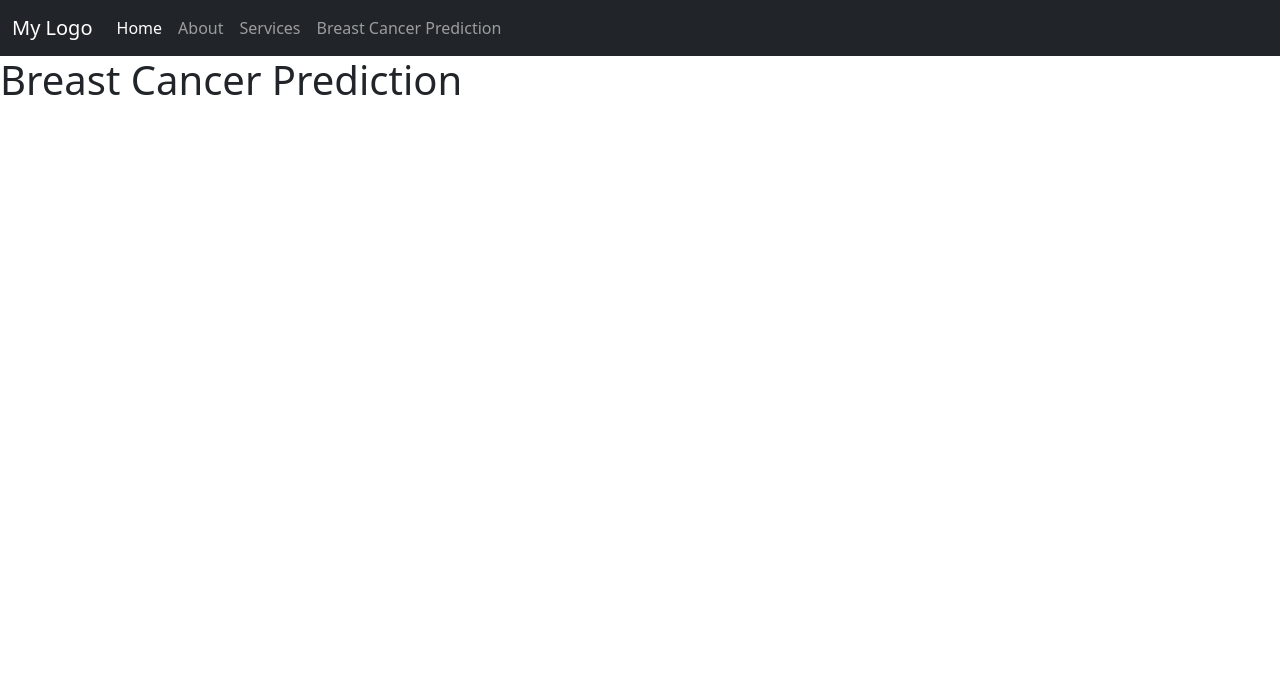
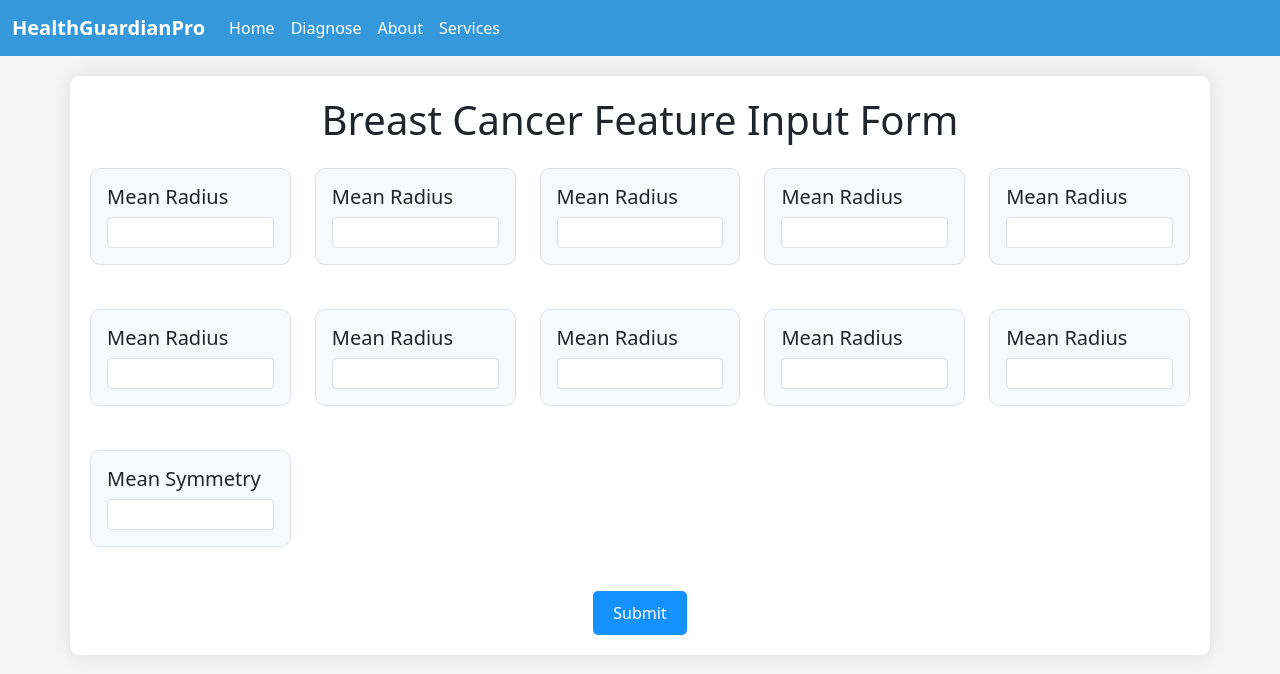
Before and after one commit to kaushan2021/multiple-disease-prediction, a Django app: template disease_predictor/predictor/templates/breast_cancer_prediction.html in a window 1280 px wide. Shown: the top 674 px of the page. Run offline with Django 4.2, Linux system fonts and the light colour scheme; the template is opened without the code that fills it, so the values that code supplies are empty.

Commit message:
input form re design

```diff
--- a/disease_predictor/predictor/templates/breast_cancer_prediction.html
+++ b/disease_predictor/predictor/templates/breast_cancer_prediction.html
@@ -12,8 +12,140 @@
 <div id="nav_bar">
     {% include 'nav_bar.html' %}
 </div>
+<!-- Custom CSS -->
+<style>
+    body {
+        background-color: #f5f5f5;
+    }
+
+    .container {
+        background-color: #ffffff;
+        border-radius: 10px;
+        box-shadow: 0 0 20px rgba(0, 0, 0, 0.1);
+        padding: 20px;
+        margin-top: 20px;
+    }
+
+    .card {
+        background-color: #f8f9fa;
+        border: 1px solid #dee2e6;
+        border-radius: 10px;
+        margin-bottom: 20px;
+    }
+
+    .btn-submit {
+        background-color: #1291ff;
+        color: #ffffff;
+        border: none;
+        border-radius: 5px;
+        padding: 10px 20px;
+    }
+</style>
+</head>
 <body>
-    <h1>Breast Cancer Prediction</h1>
+
+<div class="container">
+<h1 class="mb-4 text-center">Breast Cancer Feature Input Form</h1>
+<div class="row row-cols-1 row-cols-md-5 g-4">
+    <!-- Input Fields -->
+    <div class="col">
+        <div class="card">
+            <div class="card-body">
+                <h5 class="card-title">Mean Radius</h5>
+                <input type="number" class="form-control form-control-sm" id="mean_radius" name="mean_radius" required step="any">
+            </div>
+        </div>
+    </div>
+    <div class="col">
+        <div class="card">
+            <div class="card-body">
+                <h5 class="card-title">Mean Radius</h5>
+                <input type="number" class="form-control form-control-sm" id="mean_radius" name="mean_radius" required step="any">
+            </div>
+        </div>
+    </div>
+    <div class="col">
+        <div class="card">
+            <div class="card-body">
+                <h5 class="card-title">Mean Radius</h5>
+                <input type="number" class="form-control form-control-sm" id="mean_radius" name="mean_radius" required step="any">
+            </div>
+        </div>
+    </div>
+    <div class="col">
+        <div class="card">
+            <div class="card-body">
+                <h5 class="card-title">Mean Radius</h5>
+                <input type="number" class="form-control form-control-sm" id="mean_radius" name="mean_radius" required step="any">
+            </div>
+        </div>
+    </div>
+    <div class="col">
+        <div class="card">
+            <div class="card-body">
+                <h5 class="card-title">Mean Radius</h5>
+                <input type="number" class="form-control form-control-sm" id="mean_radius" name="mean_radius" required step="any">
+            </div>
+        </div>
+    </div>
+    <div class="col">
+        <div class="card">
+            <div class="card-body">
+                <h5 class="card-title">Mean Radius</h5>
+                <input type="number" class="form-control form-control-sm" id="mean_radius" name="mean_radius" required step="any">
+            </div>
+        </div>
+    </div>
+    <div class="col">
+        <div class="card">
+            <div class="card-body">
+                <h5 class="card-title">Mean Radius</h5>
+                <input type="number" class="form-control form-control-sm" id="mean_radius" name="mean_radius" required step="any">
+            </div>
+        </div>
+    </div>
+    <div class="col">
+        <div class="card">
+            <div class="card-body">
+                <h5 class="card-title">Mean Radius</h5>
+                <input type="number" class="form-control form-control-sm" id="mean_radius" name="mean_radius" required step="any">
+            </div>
+        </div>
+    </div>
+    <div class="col">
+        <div class="card">
+            <div class="card-body">
+                <h5 class="card-title">Mean Radius</h5>
+                <input type="number" class="form-control form-control-sm" id="mean_radius" name="mean_radius" required step="any">
+            </div>
+        </div>
+    </div>
+    <div class="col">
+        <div class="card">
+            <div class="card-body">
+                <h5 class="card-title">Mean Radius</h5>
+                <input type="number" class="form-control form-control-sm" id="mean_radius" name="mean_radius" required step="any">
+            </div>
+        </div>
+    </div>
+
+    <!-- Add more input fields for other features -->
+
+    <div class="col">
+        <div class="card">
+            <div class="card-body">
+                <h5 class="card-title">Mean Symmetry</h5>
+                <input type="number" class="form-control form-control-sm" id="mean_symmetry" name="mean_symmetry" required step="any">
+            </div>
+        </div>
+    </div>
+</div>
+
+<!-- Submit Button -->
+<div class="text-center mt-4">
+    <button type="submit" class="btn btn-submit">Submit</button>
+</div>
+</div>
 
 </body>
 </html>
--- a/disease_predictor/predictor/templates/nav_bar.html
+++ b/disease_predictor/predictor/templates/nav_bar.html
@@ -1,23 +1,23 @@
 <!-- Navigation Bar -->
-<nav class="navbar navbar-expand-lg navbar-dark bg-dark">
+<nav class="navbar navbar-expand-lg navbar-dark" style="background-color: #3498db;">
     <div class="container-fluid">
-        <a class="navbar-brand" href="{% url 'home' %}">My Logo</a>
+        <a class="navbar-brand" href="{% url 'home' %}" style="color: #ffffff; font-weight: bold;">HealthGuardianPro</a>
         <button class="navbar-toggler" type="button" data-bs-toggle="collapse" data-bs-target="#navbarNav" aria-controls="navbarNav" aria-expanded="false" aria-label="Toggle navigation">
             <span class="navbar-toggler-icon"></span>
         </button>
         <div class="collapse navbar-collapse" id="navbarNav">
             <ul class="navbar-nav">
                 <li class="nav-item">
-                    <a class="nav-link active" href="{% url 'home' %}">Home</a>
+                    <a class="nav-link active" href="{% url 'home' %}" style="color: #ffffff;">Home</a>
                 </li>
                 <li class="nav-item">
-                    <a class="nav-link" href="#">About</a>
+                    <a class="nav-link active" href="{% url 'diagnoser' %}" style="color: #ffffff;">Diagnose</a>
                 </li>
                 <li class="nav-item">
-                    <a class="nav-link" href="#">Services</a>
+                    <a class="nav-link active" href="#" style="color: #ffffff;">About</a>
                 </li>
                 <li class="nav-item">
-                    <a class="nav-link" href="{% url 'breast_cancer_prediction' %}">Breast Cancer Prediction</a>
+                    <a class="nav-link active" href="#" style="color: #ffffff;">Services</a>
                 </li>
             </ul>
         </div>
--- a/disease_predictor/predictor/urls.py
+++ b/disease_predictor/predictor/urls.py
@@ -2,6 +2,6 @@ from django.urls import path
 from . import views
 
 urlpatterns = [
-    path('breast-cancer-prediction/', views.breast_cancer_prediction,name='breast_cancer_prediction'),
     path('', views.home_view,name='home'),
+    path('diagnoser/', views.diagnoser_view,name='diagnoser'),
 ]
```
Also changed, not shown: disease_predictor/predictor/templates/diagnoser.html (added, +124 -0 lines), disease_predictor/predictor/views.py (+13 -0 lines), 1 other file.
